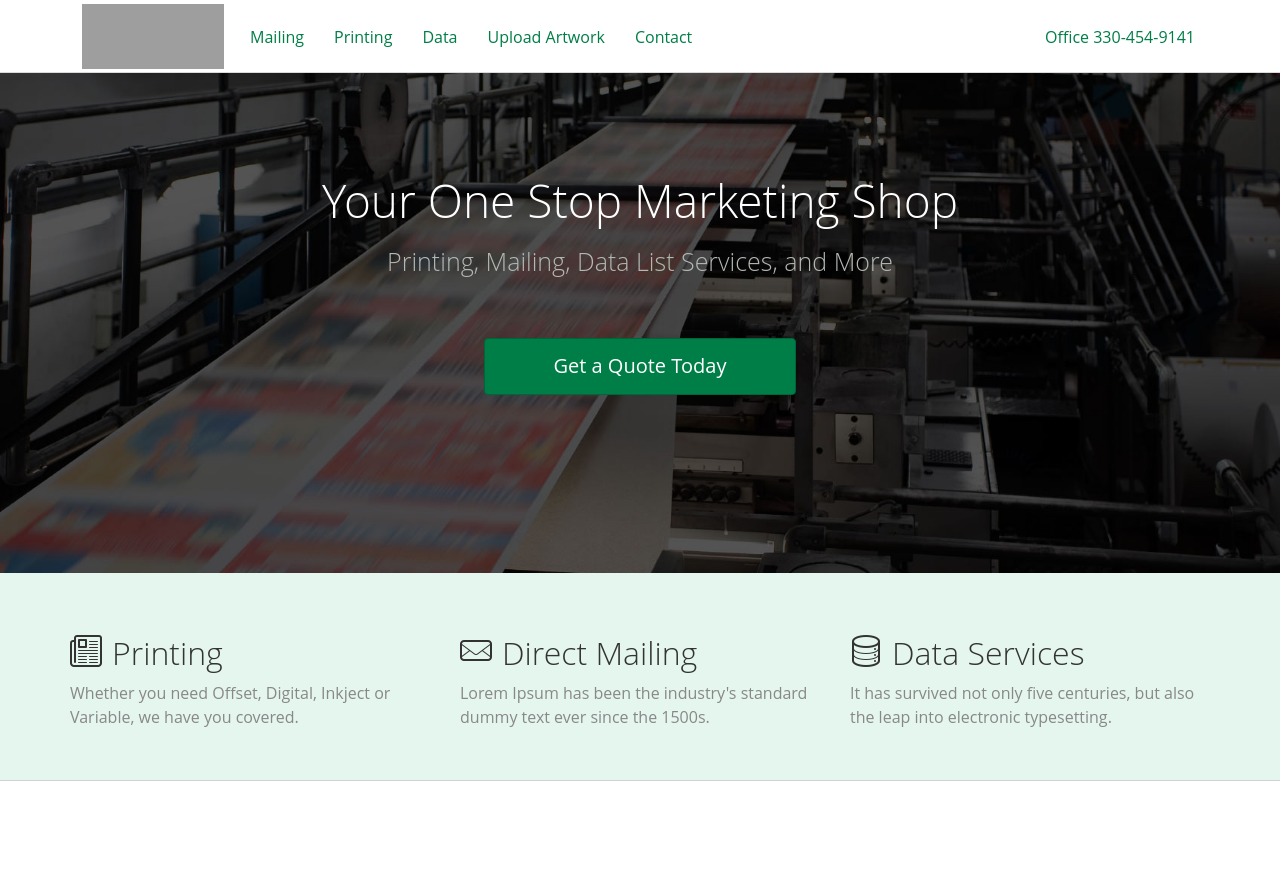
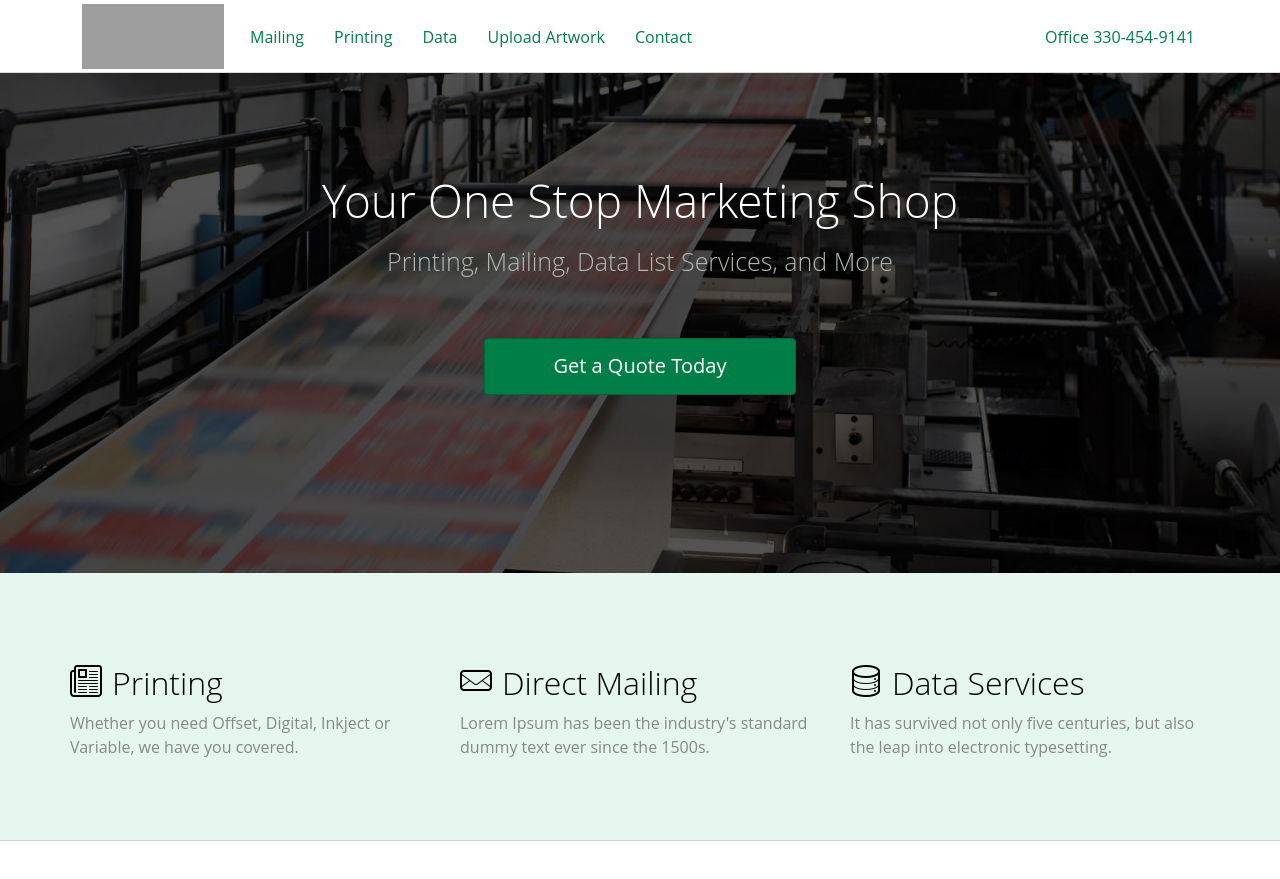
Before and after one commit to SlimansPrintery/slimansprintery.github.io, a Jekyll site: the page built from index.html, in a window 1280 px wide. Shown: the top 879 px of the page. Built offline with Jekyll 4.4.1, drawn with Linux system fonts in a browser that asks for light colours; some of the changed text lies outside the part shown; grey boxes are pictures that could not be loaded.

Commit message:
adds more whitespace

```diff
--- a/_includes/footer.html
+++ b/_includes/footer.html
@@ -1,5 +1,4 @@
 <footer class='footer'>
   <div class="container">
-    Footer
   </div>
 <footer>
--- a/_sass/_home.scss
+++ b/_sass/_home.scss
@@ -31,8 +31,8 @@
 
 .feature-wrap {
   background: #E4F6EE;
-  padding-bottom: 40px;
-  padding-top: 40px;
+  padding-bottom: 70px;
+  padding-top: 70px;
   border-bottom: 1px solid #D1D1D1;
 
   p {
@@ -41,6 +41,7 @@
 
   h2 {
     font-size: 32px;
+    color: black;
   }
 
   .icon-news, .icon-mail, .icon-data {
@@ -49,9 +50,9 @@
 }
 
 .services {
-  padding-top: 100px;
-  padding-bottom: 100px;
-  border-bottom: 1px solid #BEBEBE;
+  padding-top: 150px;
+  padding-bottom: 150px;
+  border-bottom: 1px solid #E9E9E9;
 
   h3 {
     margin-top: 0;
--- a/index.html
+++ b/index.html
@@ -67,7 +67,7 @@ layout: default
   <div class="row">
     <div class="col-xs-6 service-photo">Photo</div>
     <div class="col-xs-6">
-      <h3>Direct Mailing</h3>
+      <h3>Data Services</h3>
       <p class="lead">
       Lorem Ipsum is simply dummy text of the printing and typesetting industry. Lorem Ipsum has been the industry's standard dummy text ever since the 1500s, when an unknown printer took a galley of type and scrambled it to make a type specimen book. It has survived not only five centuries, but also the leap into electronic typesetting, remaining essentially unchanged. It was popularised in the 1960s with the release of Letraset sheets containing Lorem Ipsum passages, and more recently with desktop publishing software like Aldus PageMaker including versions of Lorem Ipsum.
       </p>
@@ -78,7 +78,7 @@ layout: default
 <article class="services service-printing container">
   <div class="row">
     <div class="col-xs-6">
-      <h3>Direct Mailing</h3>
+      <h3>Offset, Digital, and Variable Printing</h3>
       <p class="lead">
       Lorem Ipsum is simply dummy text of the printing and typesetting industry. Lorem Ipsum has been the industry's standard dummy text ever since the 1500s, when an unknown printer took a galley of type and scrambled it to make a type specimen book. It has survived not only five centuries, but also the leap into electronic typesetting, remaining essentially unchanged. It was popularised in the 1960s with the release of Letraset sheets containing Lorem Ipsum passages, and more recently with desktop publishing software like Aldus PageMaker including versions of Lorem Ipsum.
       </p>
```
